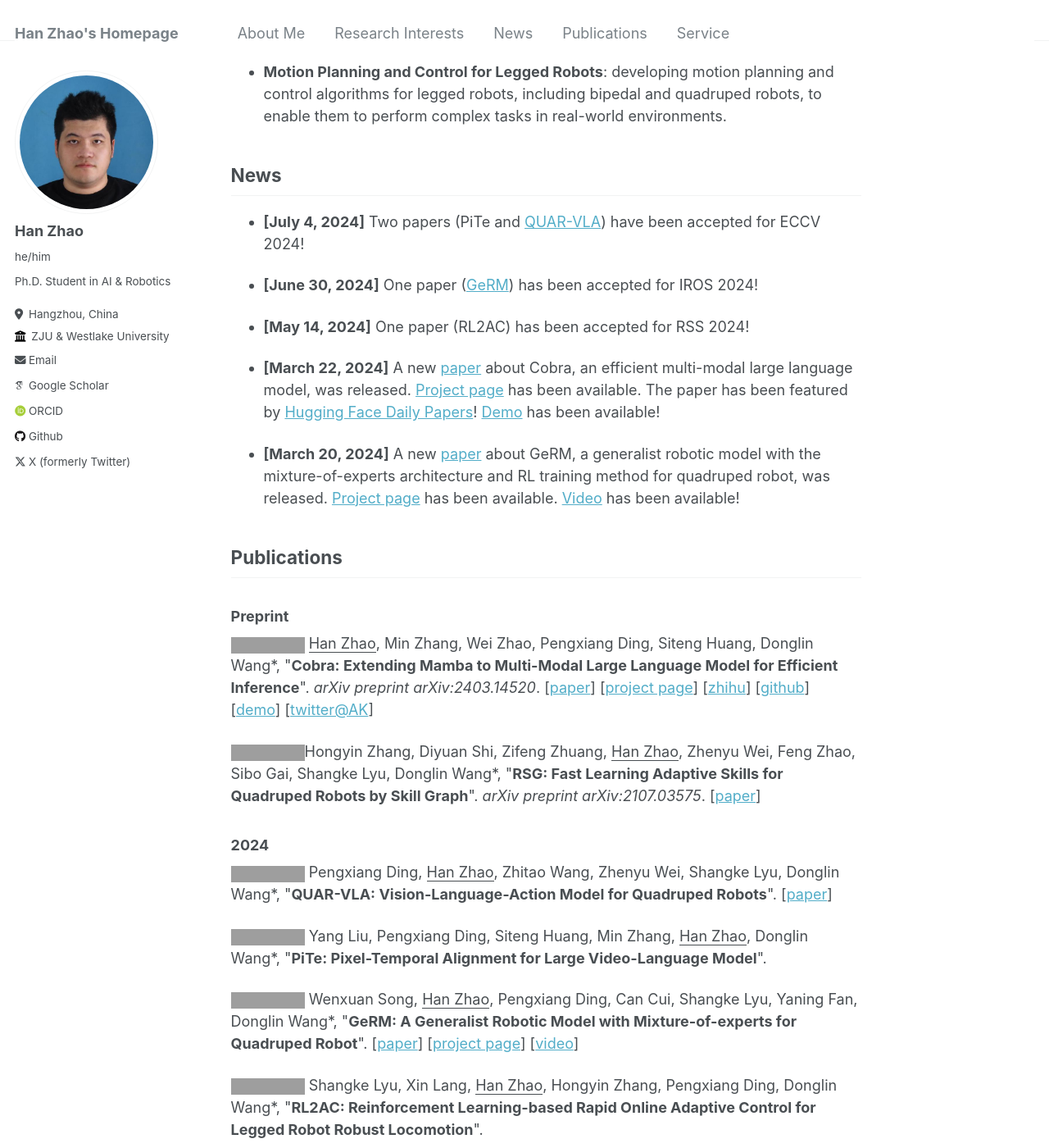
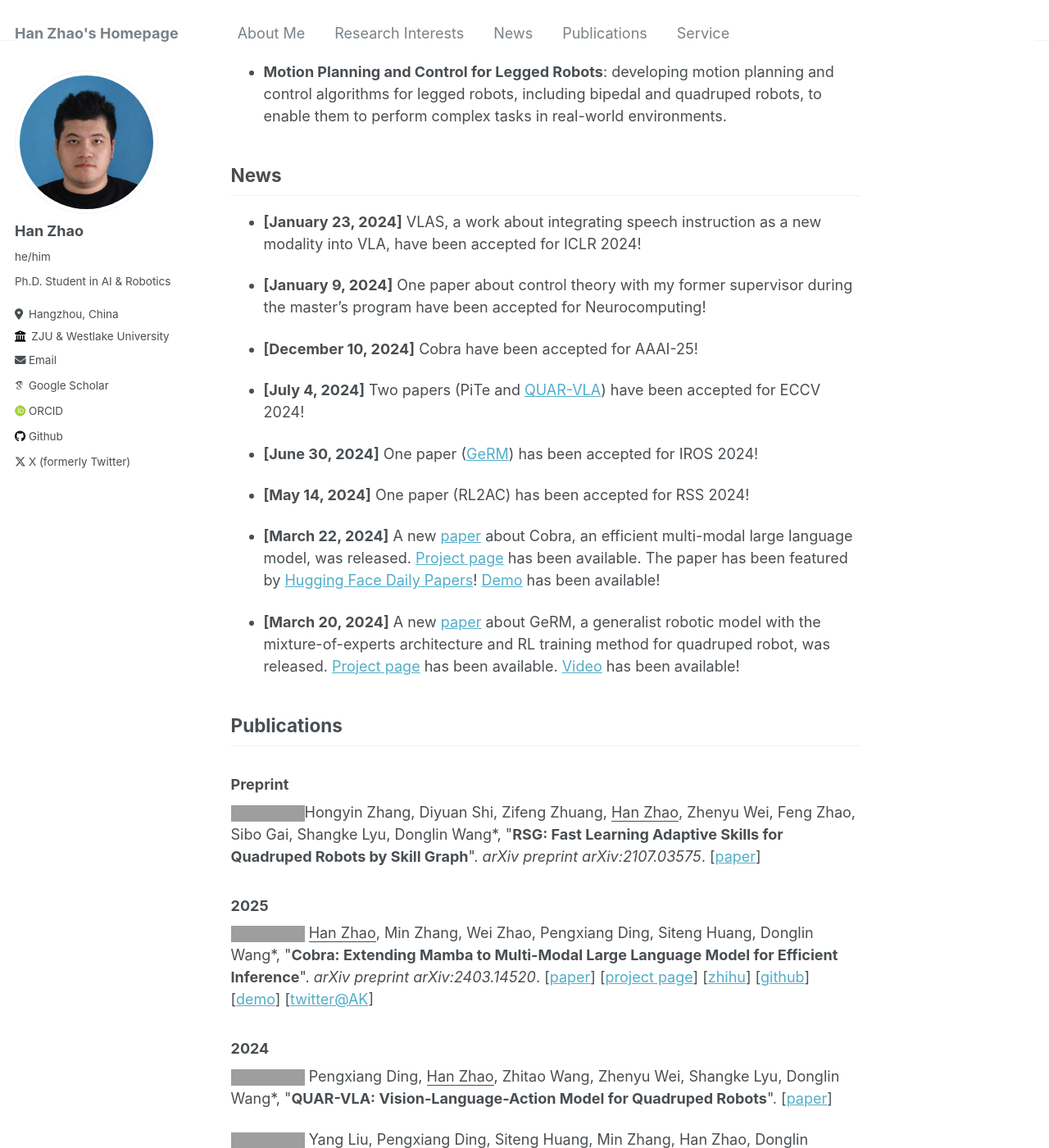
Before and after one commit to h-zhao1997/h-zhao1997.github.io, a Jekyll site: the page built from _pages/about.md, in a window 1280 px wide and 1400 px high, scrolled down 825 px. Shown: the whole window at 82% size. Built offline with Jekyll 4.4.1, drawn with Linux system fonts in a browser that asks for light colours; some web fonts are replaced; grey boxes are pictures that could not be loaded.

Commit message:
Update about.md

```diff
--- a/_pages/about.md
+++ b/_pages/about.md
@@ -26,6 +26,11 @@ Specifically, I am interested in:
 
 
 <h2 id='news'>News</h2>
+* **[January 23, 2024]** VLAS, a work about integrating speech instruction as a new modality into VLA, have been accepted for ICLR 2024!
+
+* **[January 9, 2024]** One paper about control theory with my former supervisor during the master's program have been accepted for Neurocomputing!
+
+* **[December 10, 2024]** Cobra have been accepted for AAAI-25!
 
 * **[July 4, 2024]** Two papers (PiTe and [QUAR-VLA](https://arxiv.org/abs/2312.14457)) have been accepted for ECCV 2024!
 
@@ -42,9 +47,10 @@ Specifically, I am interested in:
 
 ### Preprint
 
-<a href="https://arxiv.org/abs/2403.14520" target="_blank"><img src="https://img.shields.io/badge/arXiv-2403.14520-B31B1B?style=for-the-badge"></a> <u>Han Zhao</u>, Min Zhang, Wei Zhao, Pengxiang Ding, Siteng Huang, Donglin Wang\*, &quot;**Cobra: Extending Mamba to Multi-Modal Large Language Model for Efficient Inference**&quot;. *arXiv preprint arXiv:2403.14520*. [[paper](https://arxiv.org/pdf/2403.14520.pdf)] [[project page](https://sites.google.com/view/cobravlm)] [[zhihu](https://zhuanlan.zhihu.com/p/688544752)] [[github](https://github.com/h-zhao1997/cobra)] [[demo](https://huggingface.co/spaces/han1997/cobra)] [[twitter@AK](https://twitter.com/_akhaliq/status/1771033002748837953?t=6S4PVZXg6GcXqi_-PFzipw&s=19)]
+<a href="https://arxiv.org/abs/2311.06015" target="_blank"><img src="https://img.shields.io/badge/arXiv-2311.06015-B31B1B?style=for-the-badge"></a>Hongyin Zhang, Diyuan Shi, Zifeng Zhuang, <u>Han Zhao</u>, Zhenyu Wei, Feng Zhao, Sibo Gai, Shangke Lyu, Donglin Wang\*, &quot;**RSG: Fast Learning Adaptive Skills for Quadruped Robots by Skill Graph**&quot;. *arXiv preprint arXiv:2107.03575*. [[paper](https://arxiv.org/abs/2311.06015)]
 
-<a href="https://arxiv.org/abs/2311.06015" target="_blank"><img src="https://img.shields.io/badge/arXiv-2311.06015-B31B1B?style=for-the-badge"></a>Hongyin Zhang, Diyuan Shi, Zifeng Zhuang, <u>Han Zhao</u>, Zhenyu Wei, Feng Zhao, Sibo Gai, Shangke Lyu, Donglin Wang\*, &quot;**RSG: Fast Learning Adaptive Skills for Quadruped Robots by Skill Graph**&quot;. *arXiv preprint arXiv:2107.03575*. [[paper](https://arxiv.org/abs/2311.06015)]
+### 2025
+<a href="https://arxiv.org/abs/2403.14520" target="_blank"><img src="https://img.shields.io/badge/AAAI-2025-blue?style=for-the-badge"></a> <u>Han Zhao</u>, Min Zhang, Wei Zhao, Pengxiang Ding, Siteng Huang, Donglin Wang\*, &quot;**Cobra: Extending Mamba to Multi-Modal Large Language Model for Efficient Inference**&quot;. *arXiv preprint arXiv:2403.14520*. [[paper](https://arxiv.org/pdf/2403.14520.pdf)] [[project page](https://sites.google.com/view/cobravlm)] [[zhihu](https://zhuanlan.zhihu.com/p/688544752)] [[github](https://github.com/h-zhao1997/cobra)] [[demo](https://huggingface.co/spaces/han1997/cobra)] [[twitter@AK](https://twitter.com/_akhaliq/status/1771033002748837953?t=6S4PVZXg6GcXqi_-PFzipw&s=19)]
 
 ### 2024
 <a href="https://arxiv.org/abs/2312.14457" target="_blank"><img src="https://img.shields.io/badge/ECCV-2024-blue?style=for-the-badge"></a> Pengxiang Ding, <u>Han Zhao</u>, Zhitao Wang, Zhenyu Wei, Shangke Lyu, Donglin Wang\*, &quot;**QUAR-VLA: Vision-Language-Action Model for Quadruped Robots**&quot;. [[paper](https://arxiv.org/abs/2312.14457)]
```
